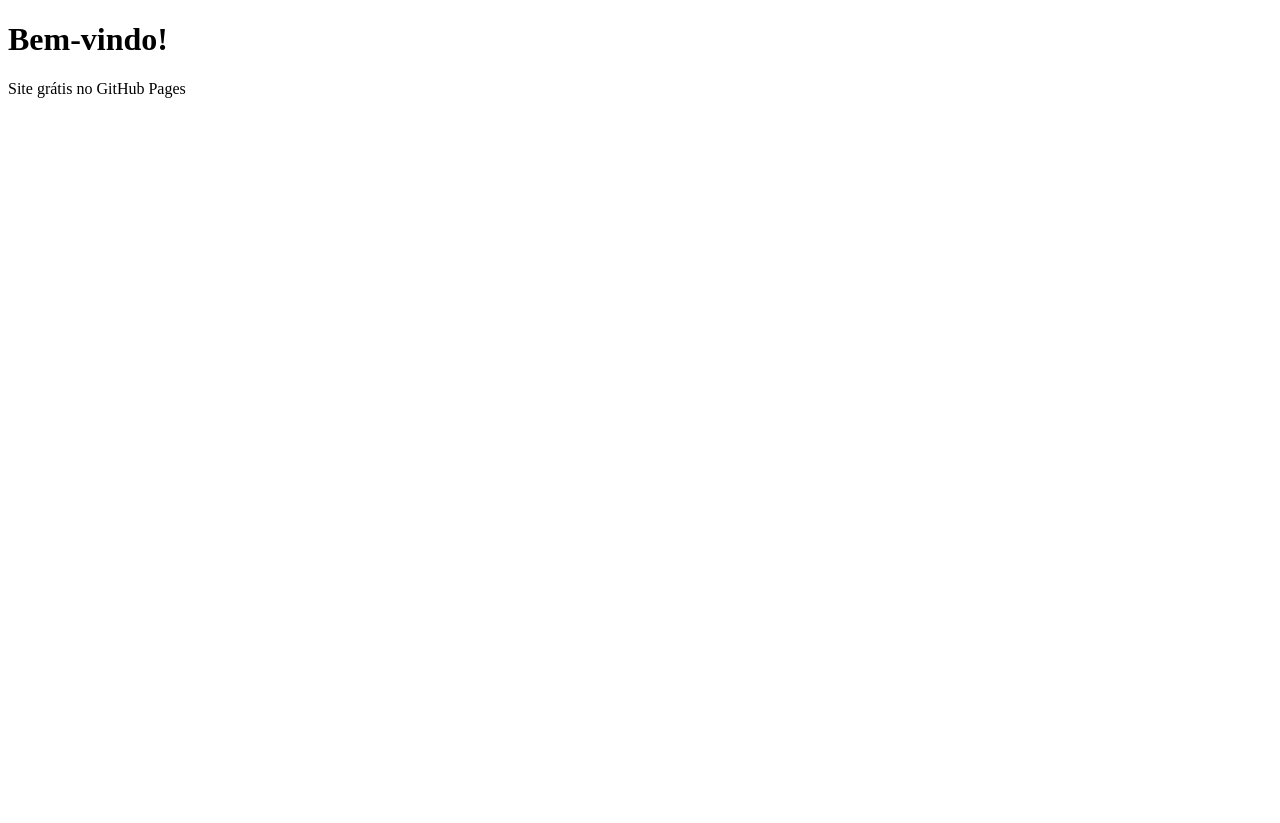
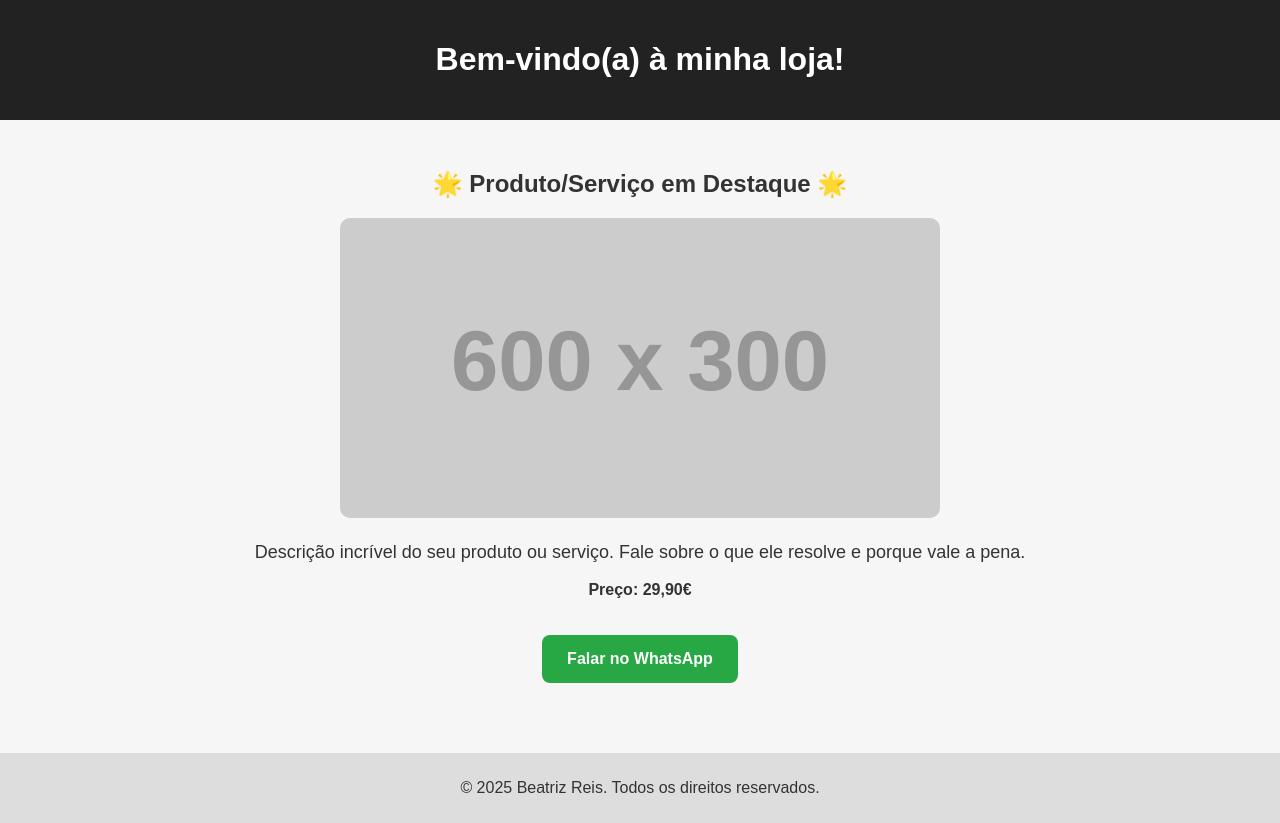
Before and after one commit to Beatrizreis04/-beatrizreis.github.io-, a plain HTML site: page index.html in a window 1280 px wide. Before the commit the page ends 800 px from the top, so only its background shows below. Drawn offline with Linux system fonts and the light colour scheme; placeholder pictures from the web are drawn by us.

Commit message:
Update index.html

```diff
--- a/index.html
+++ b/index.html
@@ -1,10 +1,73 @@
 <!DOCTYPE html>
-<html>
+<html lang="pt">
 <head>
-  <title>Meu Site</title>
+  <meta charset="UTF-8">
+  <meta name="viewport" content="width=device-width, initial-scale=1.0">
+  <title>Produto da Beatriz</title>
+  <style>
+    body {
+      font-family: Arial, sans-serif;
+      margin: 0;
+      padding: 0;
+      background: #f6f6f6;
+      color: #333;
+      text-align: center;
+    }
+
+    header {
+      background: #222;
+      color: white;
+      padding: 20px;
+    }
+
+    .container {
+      padding: 30px;
+    }
+
+    img {
+      max-width: 100%;
+      height: auto;
+      border-radius: 10px;
+    }
+
+    .button {
+      display: inline-block;
+      margin-top: 20px;
+      background: #28a745;
+      color: white;
+      padding: 15px 25px;
+      text-decoration: none;
+      font-weight: bold;
+      border-radius: 8px;
+    }
+
+    footer {
+      background: #ddd;
+      padding: 10px;
+      margin-top: 40px;
+    }
+  </style>
 </head>
 <body>
-  <h1>Bem-vindo!</h1>
-  <p>Site grátis no GitHub Pages</p>
+
+  <header>
+    <h1>Bem-vindo(a) à minha loja!</h1>
+  </header>
+
+  <div class="container">
+    <h2>🌟 Produto/Serviço em Destaque 🌟</h2>
+    <img src="https://via.placeholder.com/600x300" alt="Imagem do produto">
+    <p style="margin-top:20px; font-size: 18px;">
+      Descrição incrível do seu produto ou serviço. Fale sobre o que ele resolve e porque vale a pena.
+    </p>
+    <p><strong>Preço: 29,90€</strong></p>
+
+    <a class="button" href="https://wa.me/351912345678" target="_blank">Falar no WhatsApp</a>
+  </div>
+
+  <footer>
+    <p>&copy; 2025 Beatriz Reis. Todos os direitos reservados.</p>
+  </footer>
+
 </body>
 </html>
```
